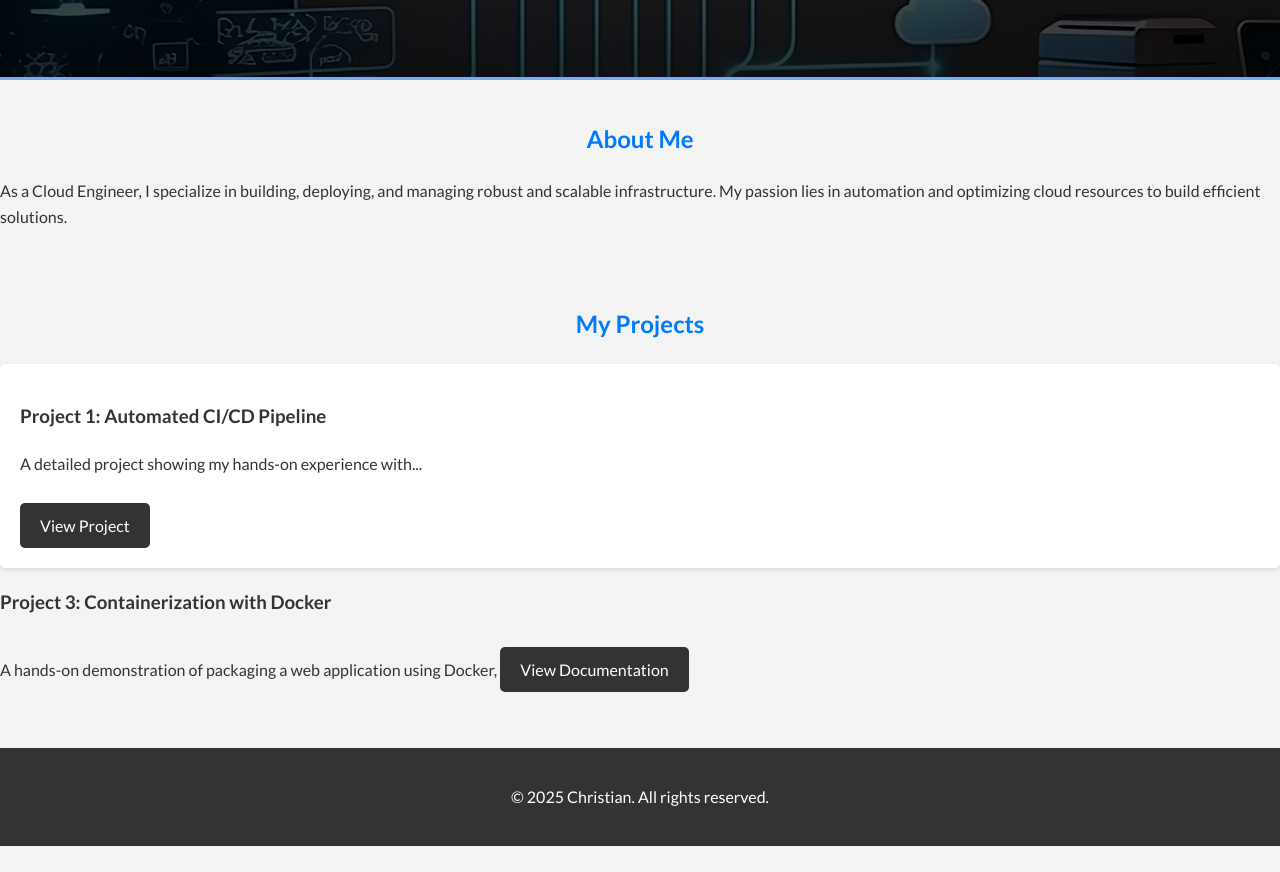
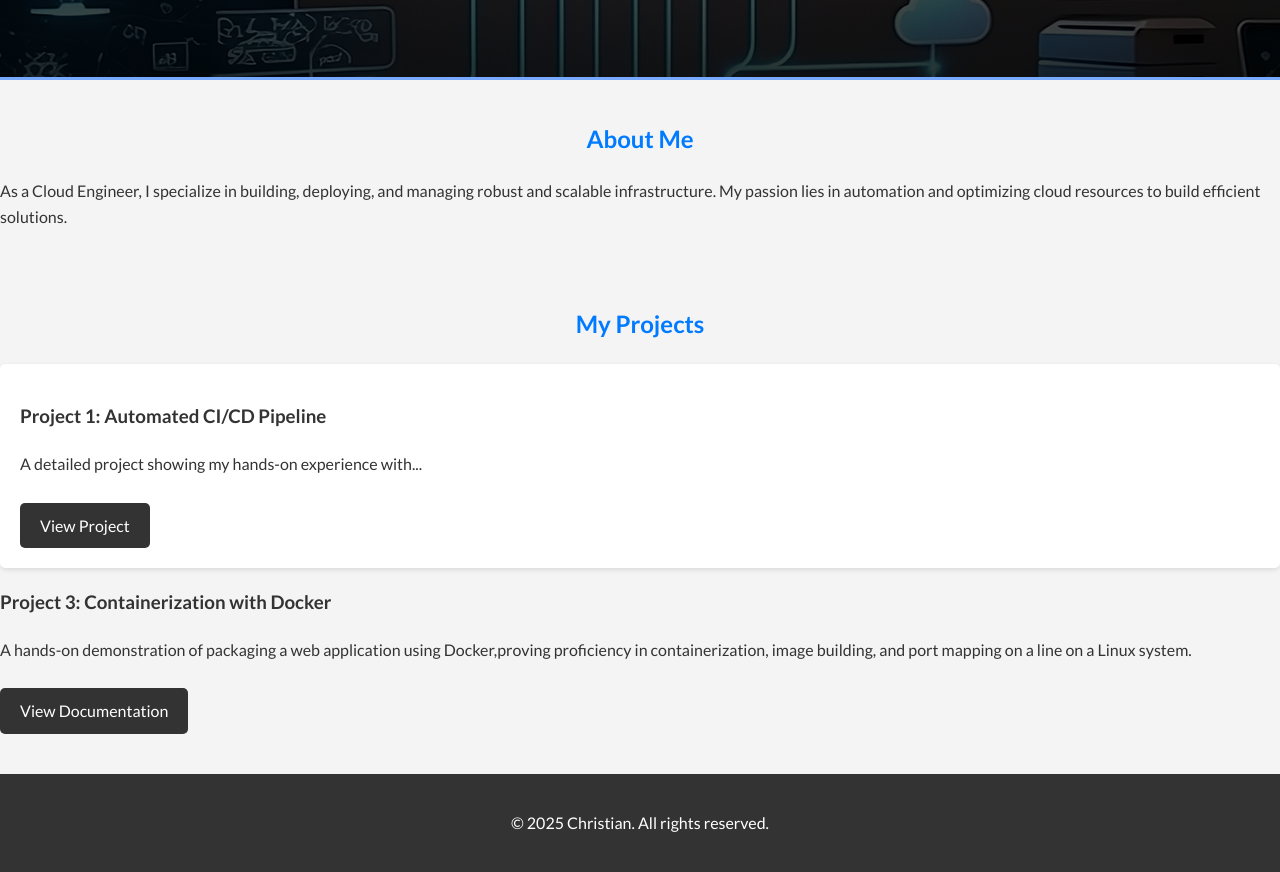
Before and after one commit to RealestChris01/OranuChristian.github.io, a plain HTML site: page index.html in a window 1280 px wide. Shown: the part 203-1075 px from the top of the page. Before the commit the page ends 1049 px from the top, so only its background shows below. Drawn offline with Linux system fonts and the light colour scheme.

Commit message:
fix: update Docker project link to final repository URL

```diff
--- a/index.html
+++ b/index.html
@@ -38,8 +38,8 @@
 
                 </div>
 		<h3>Project 3: Containerization with Docker</h3>
-                       <p>A hands-on demonstration of packaging a web application using Docker,
-            <a href="https://github.com/RealestChris01/docker-containerization-project?tab=readme-ov-file#docker-containerization-project" class="btn">View Documentation</a>
+                       <p>A hands-on demonstration of packaging a web application using Docker,proving proficiency in containerization, image building, and port mapping on a line on a Linux system.</p>
+            <a href="https://github.com/RealestChris01/docker-containerization-project?tab=readme-ov-file#docker-containerization-project#readme" class="btn">View Documentation</a>
 	    </div>
         </section>
     </main>
```
